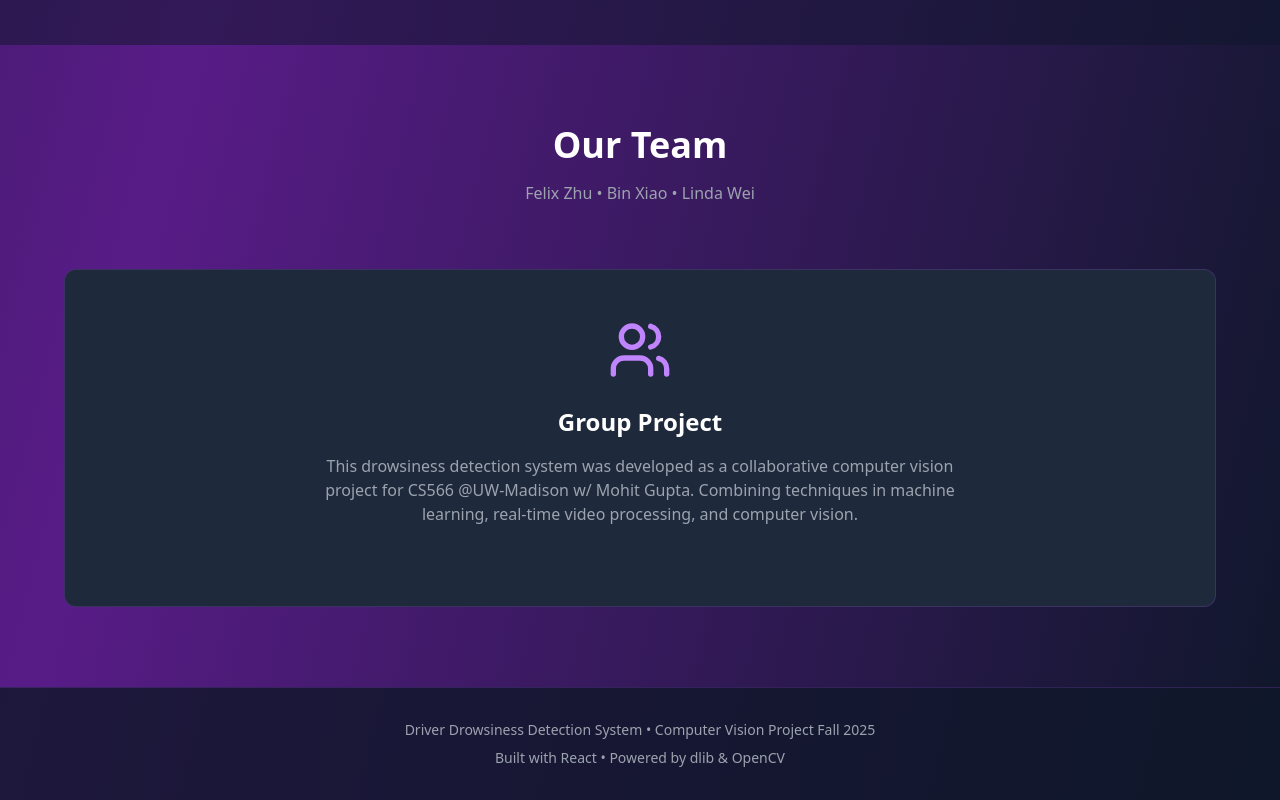
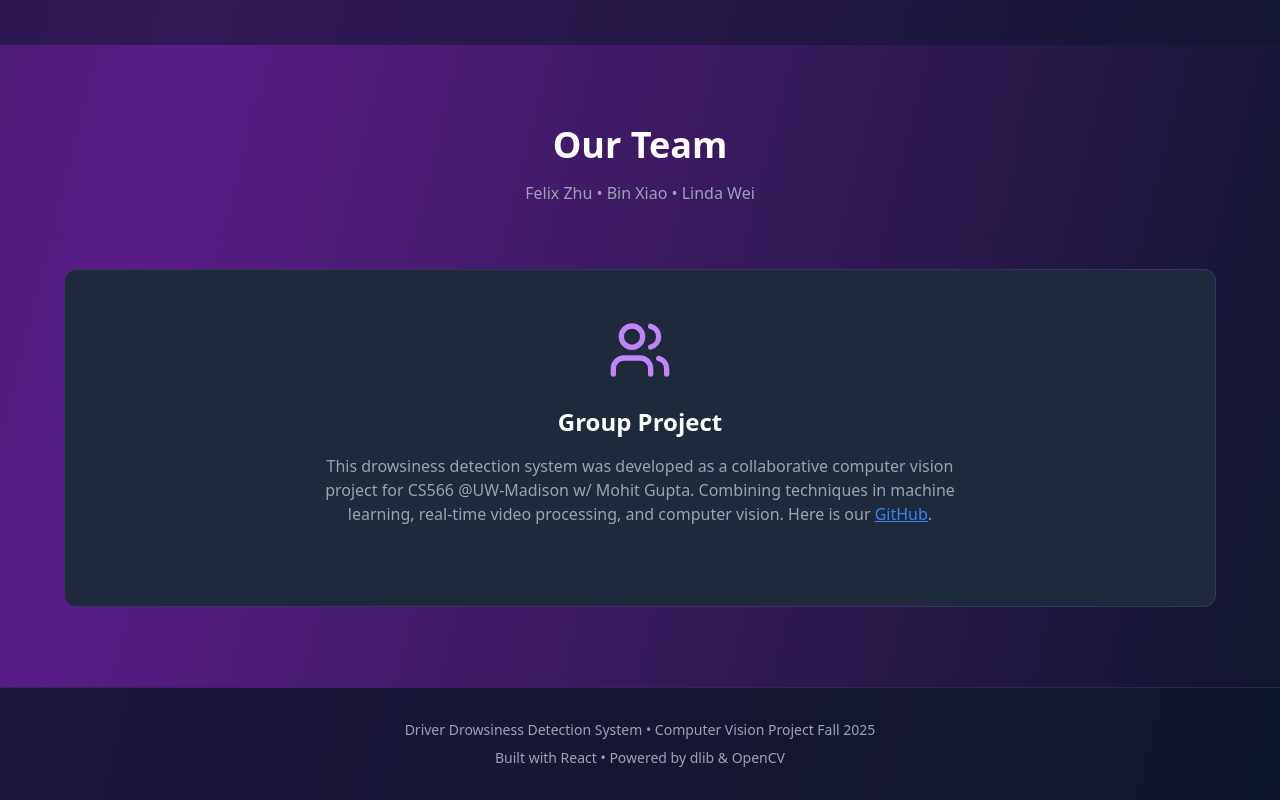
Before and after one commit to felixzhu88/cs566-final-project, a React (Create React App) app in the folder frontend/drowsiness-detection/: page / in a window 1280 px wide. Shown: the part 4334-5134 px from the top of the page. Built offline with nearby package versions, Linux system fonts and the light colour scheme.

Commit message:
added github link to webpage

```diff
--- a/frontend/drowsiness-detection/src/components/Team.js
+++ b/frontend/drowsiness-detection/src/components/Team.js
@@ -16,6 +16,16 @@ export default function Team() {
           <p className="text-gray-400 mb-8 max-w-2xl mx-auto">
             This drowsiness detection system was developed as a collaborative computer vision project for CS566 @UW-Madison w/ Mohit Gupta.
             Combining techniques in machine learning, real-time video processing, and computer vision.
+            Here is our {" "}
+              <a
+                href="https://github.com/felixzhu88/cs566-final-project"
+                target="_blank"
+                rel="noopener noreferrer"
+                className="text-blue-500 underline"
+              >
+                GitHub
+              </a>
+              .
           </p>
         </div>
       </div>
```
